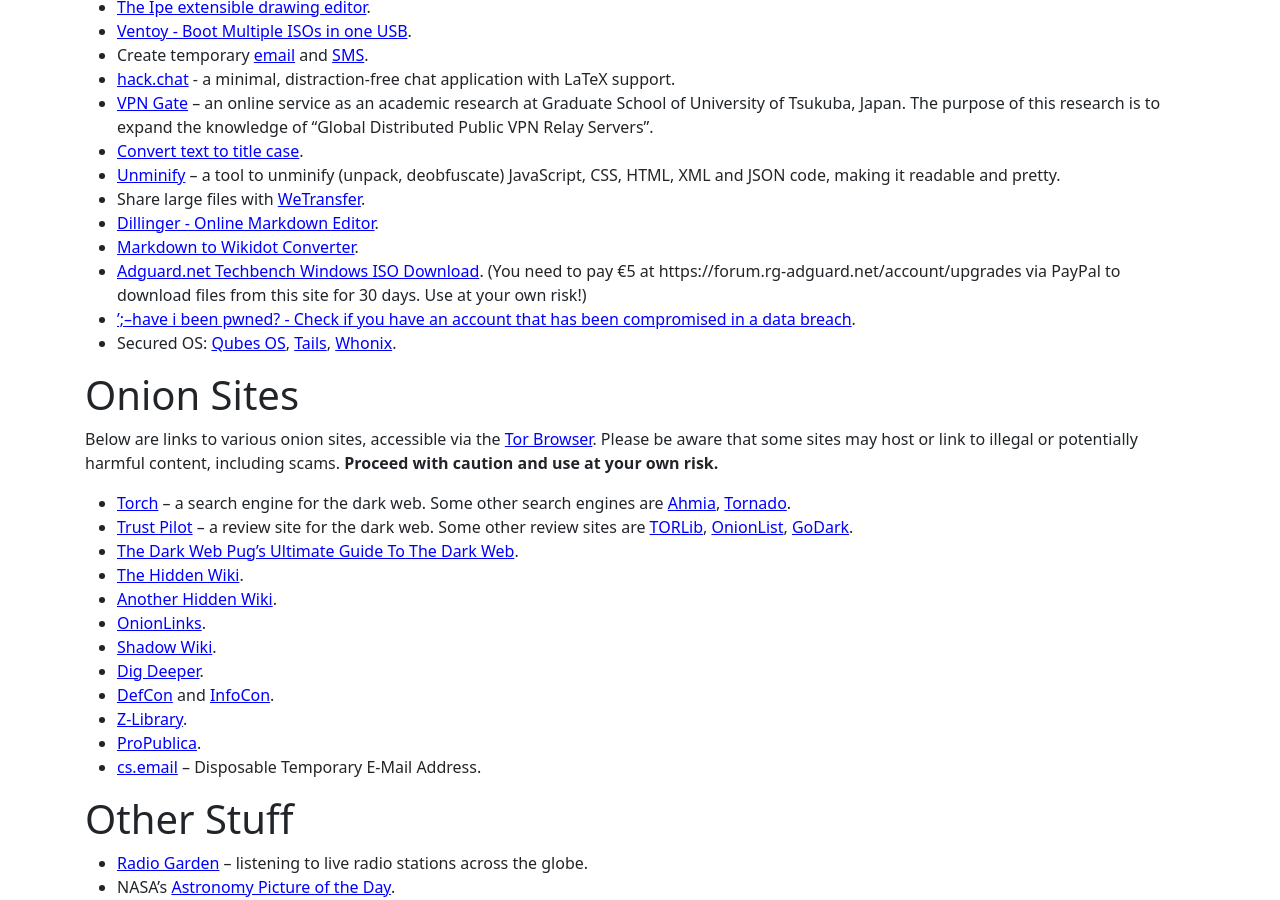
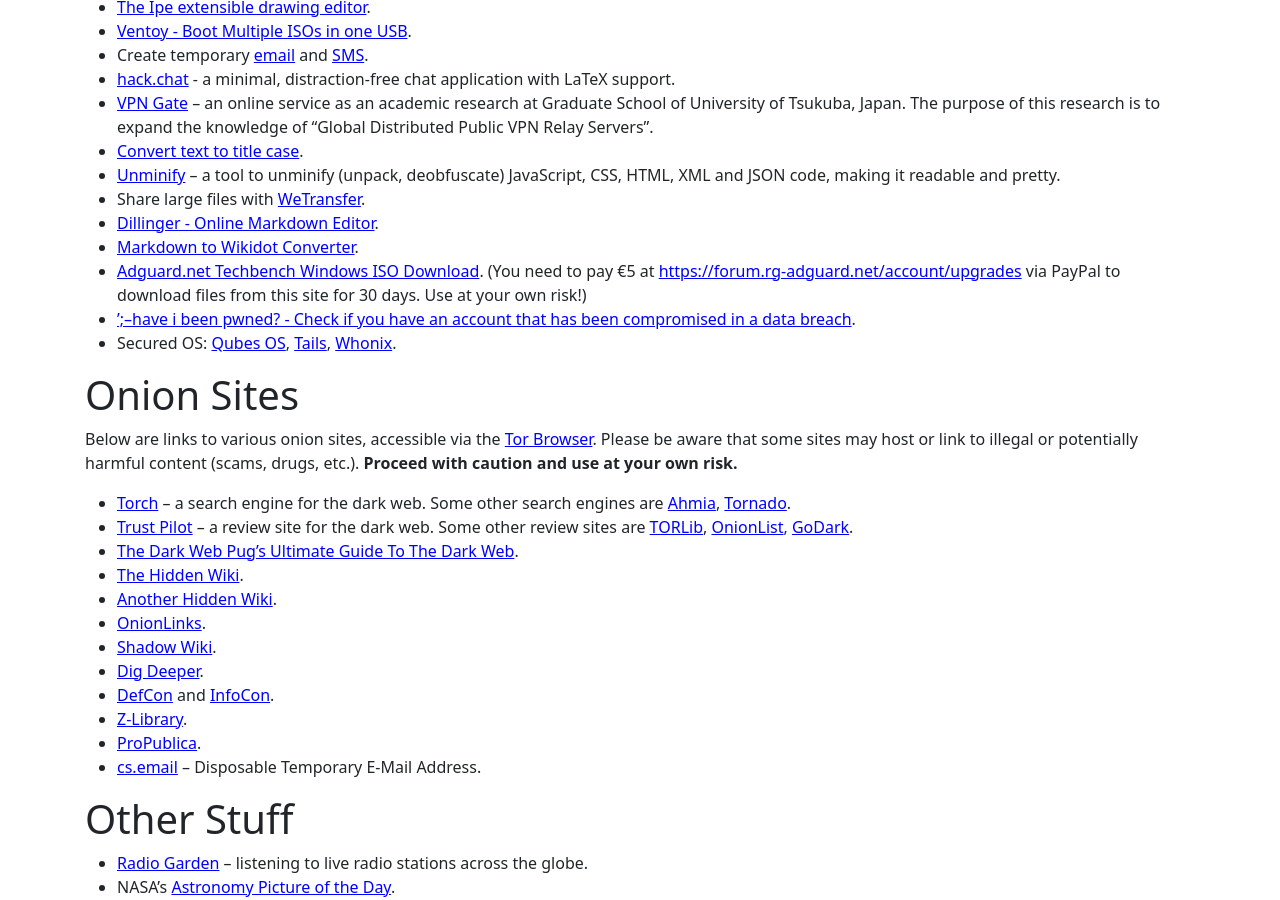
Before and after one commit to hoanganhduc/hoanganhduc.github.io, a Jekyll site: the page built from misc.md, in a window 1280 px wide and 900 px high, scrolled down 11358 px. Built offline with Jekyll 4.4.1, drawn with Linux system fonts in a browser that asks for light colours; nearby versions of some CDN libraries; a style sheet for code colours, icons or effects is not loaded.

Commit message:
Updated @ 2025-05-03  15:37:19 ICT

```diff
--- a/misc.md
+++ b/misc.md
@@ -444,13 +444,13 @@ Some of these originally appeared in an <a href="https://toihoctap.wordpress.com
 * Share large files with [WeTransfer](https://wetransfer.com/).
 * [Dillinger - Online Markdown Editor](https://dillinger.io/).
 * [Markdown to Wikidot Converter](https://kernelstack.net/md-to-wd/).
-* [Adguard.net Techbench Windows ISO Download](https://files.rg-adguard.net). (You need to pay &euro;5 at https://forum.rg-adguard.net/account/upgrades via PayPal to download files from this site for 30 days. Use at your own risk!)
+* [Adguard.net Techbench Windows ISO Download](https://files.rg-adguard.net). (You need to pay &euro;5 at [https://forum.rg-adguard.net/account/upgrades](https://forum.rg-adguard.net/account/upgrades) via PayPal to download files from this site for 30 days. Use at your own risk!)
 * [';--have i been pwned? - Check if you have an account that has been compromised in a data breach](https://haveibeenpwned.com/).
 * Secured OS: [Qubes OS](https://www.qubes-os.org/), [Tails](https://tails.net/), [Whonix](https://www.whonix.org/).
 
 # Onion Sites
 
-Below are links to various onion sites, accessible via the [Tor Browser](https://www.torproject.org/download/). Please be aware that some sites may host or link to illegal or potentially harmful content, including scams. **Proceed with caution and use at your own risk.**
+Below are links to various onion sites, accessible via the [Tor Browser](https://www.torproject.org/download/). Please be aware that some sites may host or link to illegal or potentially harmful content (scams, drugs, etc.). **Proceed with caution and use at your own risk.**
 
 * [Torch](http://torchdeedp3i2jigzjdmfpn5ttjhthh5wbmda2rr3jvqjg5p77c54dqd.onion/) -- a search engine for the dark web. Some other search engines are [Ahmia](http://juhanurmihxlp77nkq76byazcldy2hlmovfu2epvl5ankdibsot4csyd.onion/), [Tornado](http://tornadox5n4g7apkcr23yqyi66eltomazrfgkljy22ccajywd2jsihid.onion/).
 * [Trust Pilot](http://torpilohpusxkwjiou42gjiomvfjngiqgfs3xigimbqgdfvth4orrxyd.onion/) -- a review site for the dark web. Some other review sites are [TORLib](http://torlib7fmhyvfv2k7s77xigdds3rosio6k6bxnn256xmtzlbgyizduqd.onion/), [OnionList](http://onion4euorfs4g6qqv6uwxokda7p5hemzcwbfycbhkkjcq7bh64cqkyd.onion), [GoDark](http://gdark5np65mxg3v6lq4sdleiobntkyw3y3e6u26xe3vtgpkxm2efhkqd.onion/).
```
Also changed, not shown: 1 other file.
